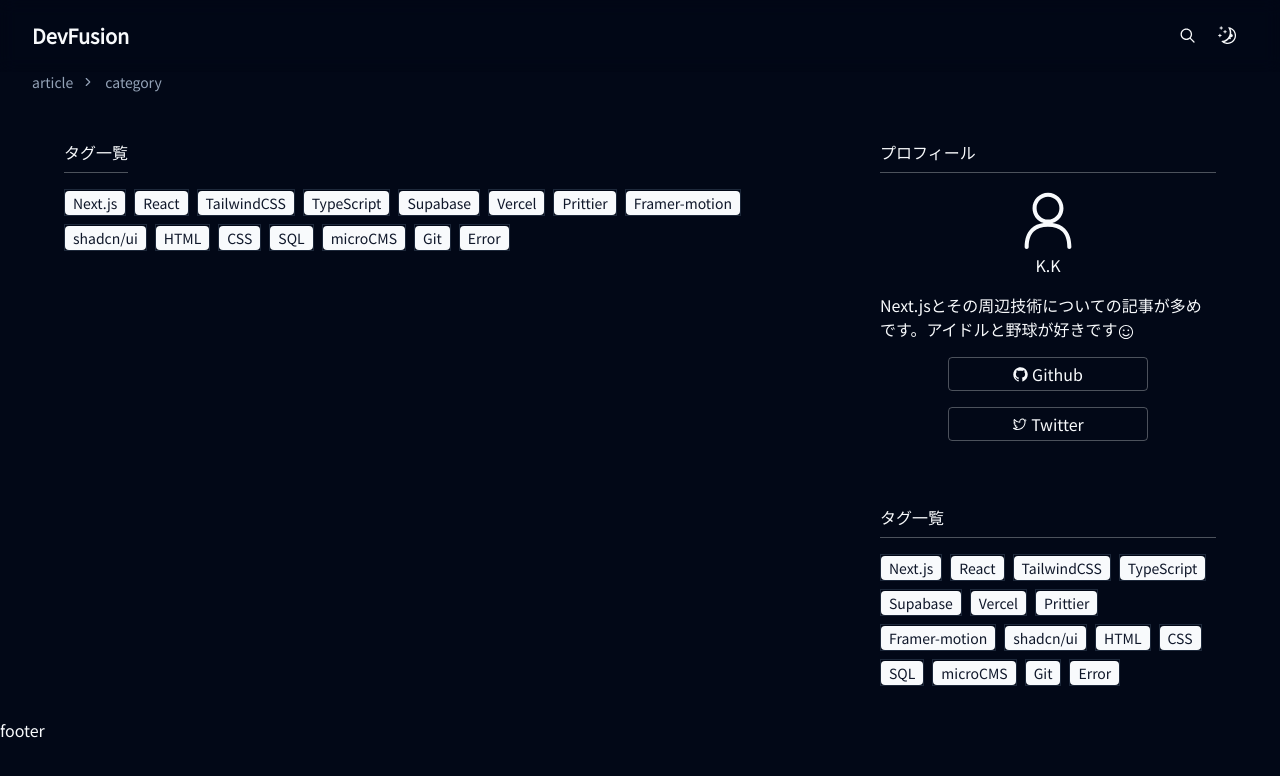
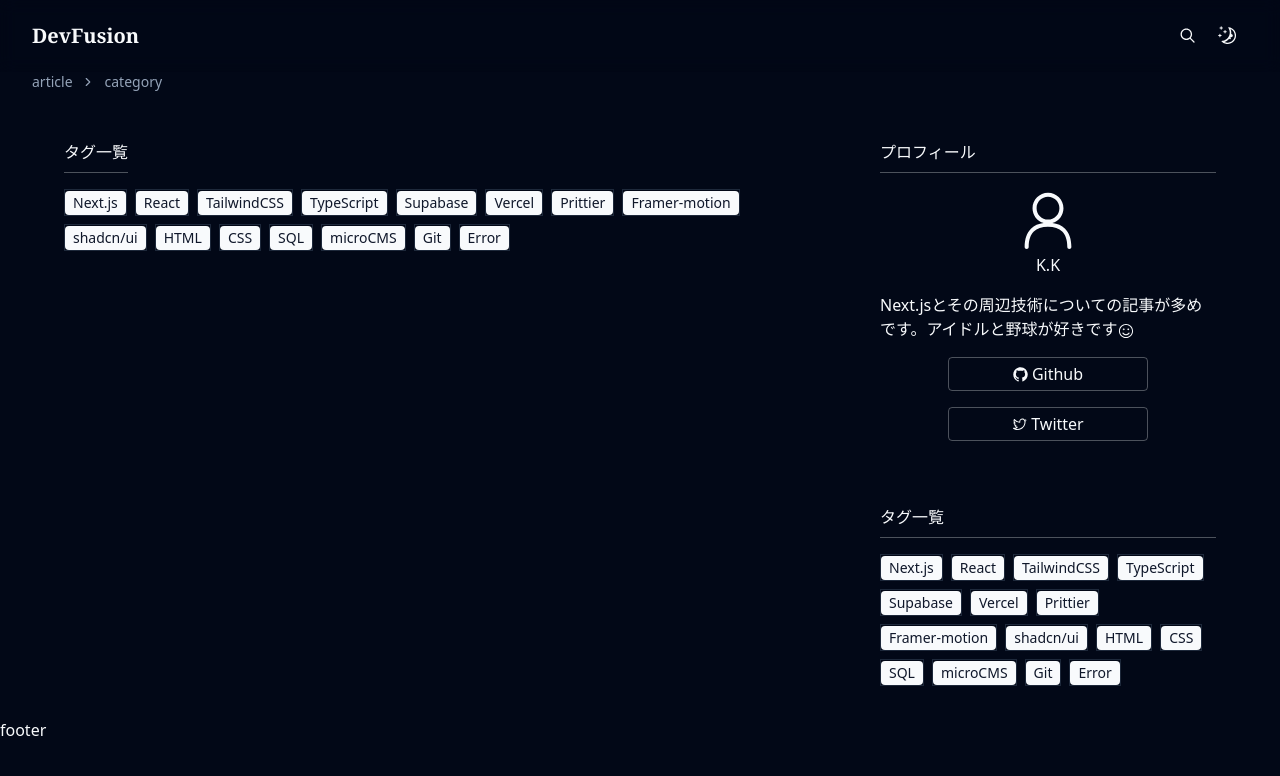
Before and after one commit to kkkumakk001/DevFusion, a Next.js app: page /article/category in a window 1280 px wide. Shown: the top 776 px of the page. Built offline with nearby package versions, Linux system fonts and the light colour scheme.

Commit message:
[style]: boxshadowの追加

```diff
--- a/app/layout.tsx
+++ b/app/layout.tsx
@@ -21,7 +21,7 @@ export default function RootLayout({
 }) {
     return (
         <html lang="ja" suppressHydrationWarning={true}>
-            <body className={notoSansJP.className}>
+            <body className={`notoSansJP.className -z-10`}>
                 <ThemeProvider
                     attribute="class"
                     defaultTheme="dark"
--- a/components/Header.tsx
+++ b/components/Header.tsx
@@ -10,7 +10,7 @@ const Header = () => {
         <header className="sticky top-0 z-50 py-4 border-border/40 bg-background/95 backdrop-blur supports-[backdrop-filter]:bg-background/60 ">
             <div className="mx-auto flex w-[95%] items-center justify-between">
                 <h1>
-                    <Link href="/" className="text-xl font-bold">
+                    <Link href="/" className="text-xl font-semibold font-serif">
                         DevFusion
                     </Link>
                 </h1>
--- a/components/RecentArticle.tsx
+++ b/components/RecentArticle.tsx
@@ -9,9 +9,9 @@ export default async function RecentArticle() {
         limit: TOP_NEWS_LIMIT,
     });
     return (
-        <section className="border border-border p-8 lg:p-12 rounded-xl mb-8">
+        <section className="bg-background p-8 lg:p-12 rounded-xl mb-12 shadow-[0px_0px_15px_-3px_rgba(0,0,0,0.1)] dark:shadow-[0_0_12px_6px_rgba(255,255,255,0.05)]">
             <div className="flex justify-between mb-4">
-                <h2 className="font-bold">新着記事</h2>
+                <h2 className="font-semibold">新着記事</h2>
                 <span>
                     <Link
                         href="/article"
--- a/components/RecommendRecipe.tsx
+++ b/components/RecommendRecipe.tsx
@@ -3,9 +3,10 @@ import Link from "next/link";
 
 export default function RecommendRecipe() {
     return (
-        <section className="border border-border p-8 lg:p-12 rounded-xl">
+        // <section className="border border-border p-8 lg:p-12 rounded-xl shadow-lg dark:shadow-[2px_4px_8px_0_rgba(255,255,255,0.1)]">
+        <section className="bg-background p-8 lg:p-12 rounded-xl shadow-[0px_0px_15px_-3px_rgba(0,0,0,0.1)] dark:shadow-[0_0_12px_6px_rgba(255,255,255,0.05)]">
             <div className="flex justify-between mb-8">
-                <h2>レシピ集</h2>
+                <h2 className="font-semibold">レシピ集</h2>
                 <span>
                     <Link
                         href="/component"
@@ -19,10 +20,7 @@ export default function RecommendRecipe() {
                 {componentRecipe.map((component, index) => (
                     <div key={index}>
                         <p className="mb-2">
-                            <Link
-                                href={`/component/${component.linkName}`}
-                                className="font-semibold"
-                            >
+                            <Link href={`/component/${component.linkName}`} className="font-light">
                                 {component.title}
                             </Link>
                         </p>
```
